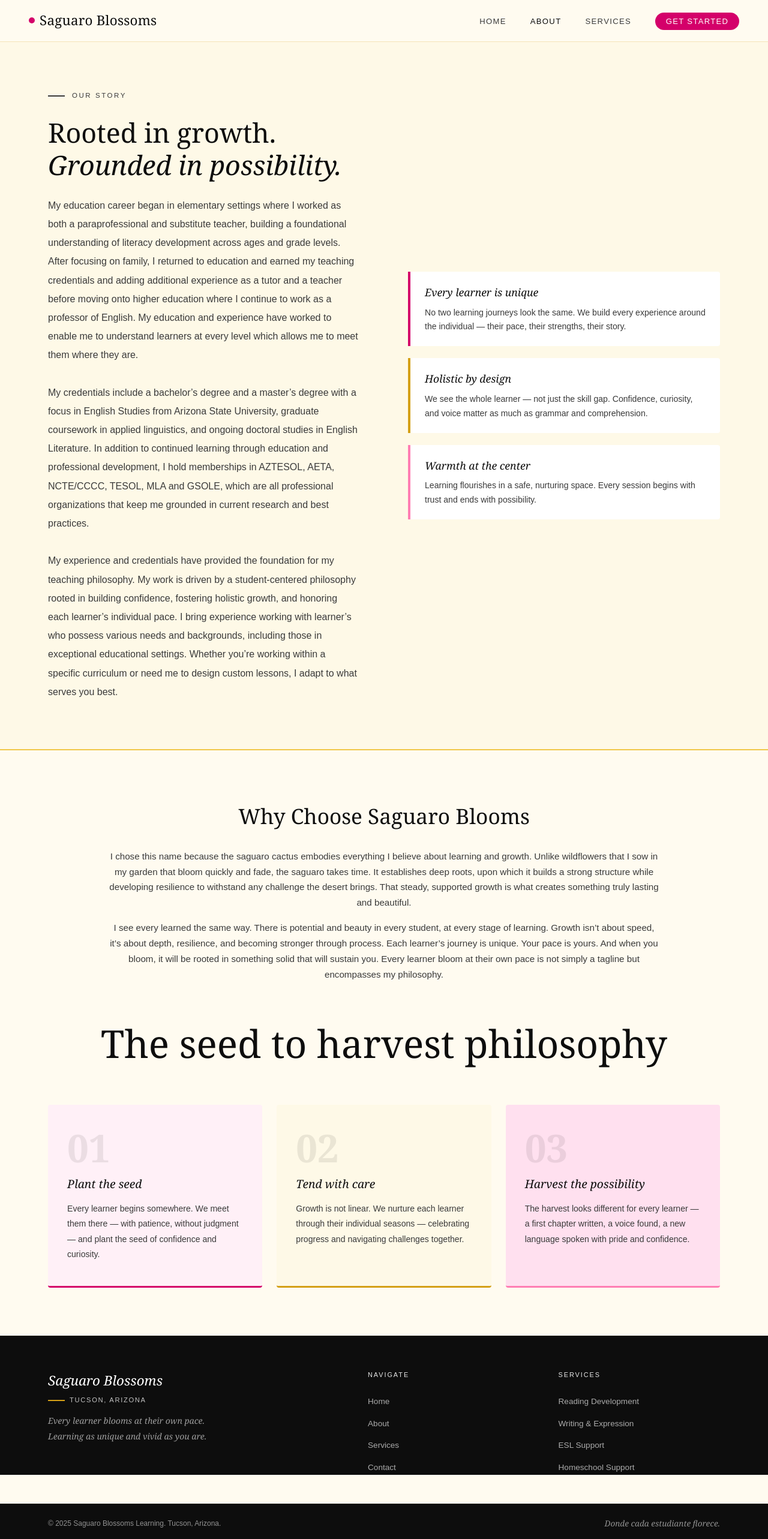
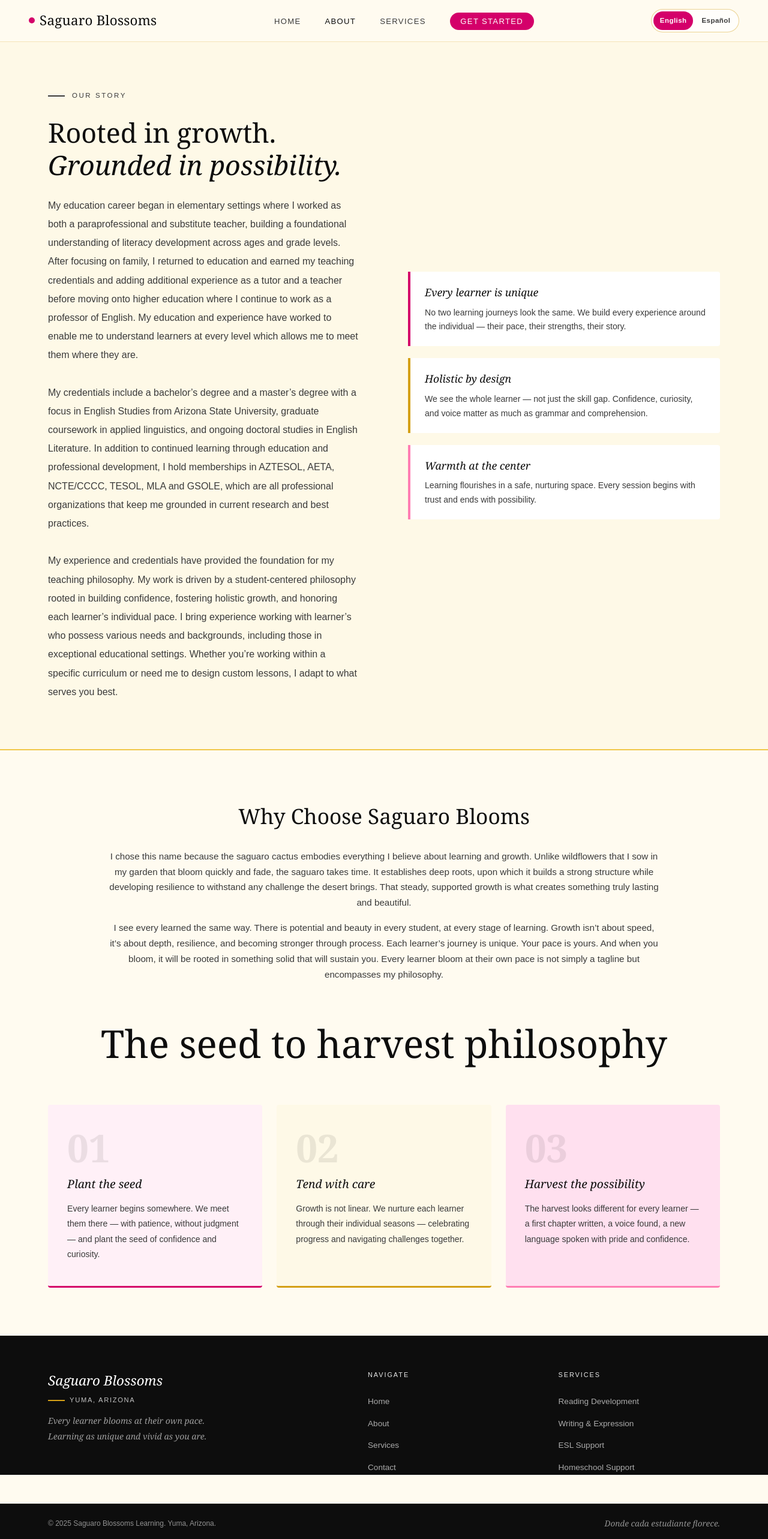
Before and after one commit to MarcoFernstaedt/cynthia-tutoring-platform, a Next.js app: page /about in a window 1280 px wide. Shown: the top 2566 px of the page at 60% size. Built offline with nearby package versions, Linux system fonts and the light colour scheme.

Commit message:
feat: add bilingual toggle and client revisions

```diff
--- a/app/exact-site.tsx
+++ b/app/exact-site.tsx
@@ -3,6 +3,7 @@
 import { FormEvent, useState } from 'react'
 
 type PageName = 'home' | 'about' | 'services' | 'contact'
+type Language = 'en' | 'es'
 const pages: PageName[] = ['home', 'about', 'services', 'contact']
 
 function cx(active: boolean) {
@@ -11,8 +12,51 @@
 
 export default function ExactSaguaroSite({ initialPage = 'home' }: { initialPage?: PageName }) {
   const [activePage, setActivePage] = useState<PageName>(initialPage)
+  const [language, setLanguage] = useState<Language>('en')
   const [submitted, setSubmitted] = useState(false)
   const [menuOpen, setMenuOpen] = useState(false)
+
+  const copy = {
+    en: {
+      home: 'Home', about: 'About', services: 'Services', getStarted: 'Get Started',
+      location: 'Yuma, Arizona', heroTitle: <>Where every<br />learner <em>blossoms</em><br />at their own pace</>,
+      heroTagline: 'Learning as unique and vivid as the saguaro blossom. Rooted in growth. Grounded in possibility.',
+      begin: 'Begin Your Journey', explore: 'Explore Services',
+      strip: ['Nurturing readers', 'Nurturing writers', 'Nurturing confidence', 'K–12 · College · Adult · ESL · Homeschool', 'Donde cada estudiante florece'],
+      featuresTitle: <>Learning for <em>every</em> season of life</>,
+      featuresSub: 'From kindergarten to adulthood — every learner finds their harvest here',
+      contactLocation: <>Yuma, Arizona<br />Serving the greater Arizona area</>,
+      footerTagline: <>Every learner blooms at their own pace.<br />Learning as unique and vivid as you are.</>,
+      packageHeading: 'Commitment discounts available', packageTag: 'Packages',
+      packageBullets: [
+        'Small groups are $30/hour per individual.',
+        'Family rates keep the initial rate as stated, with additional members receiving $5 off for the second and subsequent learners.',
+        'Customized asynchronous packages are $250–$300 depending on grade level and need.',
+        'Six- and eight-week commitments receive 10% off; twelve-week commitments receive 15% off.',
+        'A 24-hour cancellation policy applies, with a cancellation fee of ½ the standard rate for cancellations not made within 24 hours.',
+      ],
+    },
+    es: {
+      home: 'Inicio', about: 'Acerca de', services: 'Servicios', getStarted: 'Comenzar',
+      location: 'Yuma, Arizona', heroTitle: <>Donde cada<br />estudiante <em>florece</em><br />a su propio ritmo</>,
+      heroTagline: 'Aprendizaje tan único y vivo como la flor del saguaro. Con raíces en el crecimiento y basado en la posibilidad.',
+      begin: 'Comienza tu camino', explore: 'Explorar servicios',
+      strip: ['Lectores en crecimiento', 'Escritores en crecimiento', 'Confianza en crecimiento', 'K–12 · Universidad · Adultos · ESL · Educación en casa', 'Donde cada estudiante florece a su propio ritmo'],
+      featuresTitle: <>Aprendizaje para <em>cada</em> etapa de la vida</>,
+      featuresSub: 'Desde kínder hasta la adultez — cada estudiante encuentra aquí su cosecha',
+      contactLocation: <>Yuma, Arizona<br />Sirviendo al área de Arizona</>,
+      footerTagline: <>Cada estudiante florece a su propio ritmo.<br />Aprendizaje tan único y vivo como tú.</>,
+      packageHeading: 'Descuentos por compromiso disponibles', packageTag: 'Paquetes especiales',
+      packageBullets: [
+        'Grupos pequeños: $30 por hora por persona.',
+        'Las tarifas familiares mantienen la tarifa inicial, con $5 de descuento para el segundo estudiante y cada estudiante adicional.',
+        'Los paquetes asincrónicos personalizados cuestan $250–$300 según el grado y la necesidad.',
+        'Los compromisos de seis y ocho semanas reciben 10% de descuento; los compromisos de doce semanas reciben 15% de descuento.',
+        'Se aplica una política de cancelación de 24 horas, con una tarifa de cancelación de la mitad de la tarifa estándar si no se cancela con 24 horas de anticipación.',
+      ],
+    },
+  } satisfies Record<Language, Record<string, unknown>>
+  const t = copy[language] as typeof copy.en
 
   function showPage(pageName: PageName) {
     setActivePage(pageName)
@@ -56,7 +100,7 @@
                 aria-current={activePage === page ? 'page' : undefined}
                 onClick={(event) => { event.preventDefault(); showPage(page) }}
               >
-                {page === 'home' ? 'Home' : page === 'about' ? 'About' : 'Services'}
+                {page === 'home' ? t.home : page === 'about' ? t.about : t.services}
               </a>
             </li>
           ))}
@@ -68,10 +112,14 @@
               aria-current={activePage === 'contact' ? 'page' : undefined}
               onClick={(event) => { event.preventDefault(); showPage('contact') }}
             >
-              Get Started
+              {t.getStarted}
             </a>
           </li>
         </ul>
+        <div className="language-toggle" role="group" aria-label="Switch site language">
+          <button type="button" className={language === 'en' ? 'active' : undefined} aria-pressed={language === 'en'} onClick={() => setLanguage('en')}>English</button>
+          <button type="button" className={language === 'es' ? 'active' : undefined} aria-pressed={language === 'es'} onClick={() => setLanguage('es')}>Español</button>
+        </div>
         <button
           className="mobile-menu-backdrop"
           type="button"
@@ -82,21 +130,21 @@
         />
       </nav>
 
-      <main id="main-content">
+      <main id="main-content" lang={language}>
         {/* ===== HOME ===== */}
         <div className={`page ${activePage === 'home' ? 'active' : ''}`} id="page-home">
           <section className="hero" aria-labelledby="home-title">
             <div className="hero-left">
-              <div className="eyebrow">Tucson, Arizona</div>
+              <div className="eyebrow">{t.location}</div>
               <h1 className="hero-h1" id="home-title">
-                Where every<br />learner <em>blossoms</em><br />at their own pace
+                {t.heroTitle}
               </h1>
               <p className="hero-tagline">
-                Learning as unique and vivid as the saguaro blossom. Rooted in growth. Grounded in possibility.
+                {t.heroTagline}
               </p>
               <div className="hero-actions">
-                <button className="btn-primary" type="button" onClick={() => showPage('contact')}>Begin Your Journey</button>
-                <button className="btn-secondary" type="button" onClick={() => showPage('services')}>Explore Services</button>
+                <button className="btn-primary" type="button" onClick={() => showPage('contact')}>{t.begin}</button>
+                <button className="btn-secondary" type="button" onClick={() => showPage('services')}>{t.explore}</button>
               </div>
             </div>
             <div className="hero-right">
@@ -120,21 +168,18 @@
           </section>
 
           <div className="tagline-strip" aria-label="Learning support focus areas">
-            <span className="tagline-strip-text">Nurturing readers</span>
-            <span className="tagline-strip-dot" aria-hidden="true"></span>
-            <span className="tagline-strip-text">Nurturing writers</span>
-            <span className="tagline-strip-dot" aria-hidden="true"></span>
-            <span className="tagline-strip-text">Nurturing confidence</span>
-            <span className="tagline-strip-dot" aria-hidden="true"></span>
-            <span className="tagline-strip-text">K–12 · College · Adult · ESL · Homeschool</span>
-            <span className="tagline-strip-dot" aria-hidden="true"></span>
-            <span className="tagline-strip-text">Donde cada estudiante florece</span>
+            {t.strip.map((item, index) => (
+              <span key={item} className="tagline-strip-group">
+                <span className="tagline-strip-text">{item}</span>
+                {index < t.strip.length - 1 && <span className="tagline-strip-dot" aria-hidden="true"></span>}
+              </span>
+            ))}
           </div>
 
           <section className="features" aria-labelledby="features-title">
             <div className="features-header">
-              <h2 className="section-title" id="features-title">Learning for <em>every</em> season of life</h2>
-              <p className="section-sub">From kindergarten to adulthood — every learner finds their harvest here</p>
+              <h2 className="section-title" id="features-title">{t.featuresTitle}</h2>
+              <p className="section-sub">{t.featuresSub}</p>
             </div>
             <div className="features-grid">
               <div className="feature-card">
@@ -306,9 +351,21 @@
                 <p>English language, reading, writing, workplace communication, and confidence-building support.</p>
               </div>
               <div className="service-card">
-                <span className="service-tag">Packages</span>
-                <h3>Commitment discounts available</h3>
-                <p>Small groups are $30/hour per individual. Family rates keep the initial rate as stated, with additional members receiving $5 off for the second and subsequent learners. Customized asynchronous packages are $250–$300 depending on grade level and need. Six- and eight-week commitments receive 10% off; twelve-week commitments receive 15% off. A 24-hour cancellation policy applies, with a cancellation fee of ½ the standard rate for cancellations not made within 24 hours.</p>
+                <span className="service-tag">{t.packageTag}</span>
+                <h3>{t.packageHeading}</h3>
+                {language === 'en' ? (
+                  <ul className="service-list special-packages-list">
+                    <li>Small groups are $30/hour per individual.</li>
+                    <li>Family rates keep the initial rate as stated, with additional members receiving $5 off for the second and subsequent learners.</li>
+                    <li>Customized asynchronous packages are $250–$300 depending on grade level and need.</li>
+                    <li>Six- and eight-week commitments receive 10% off; twelve-week commitments receive 15% off.</li>
+                    <li>A 24-hour cancellation policy applies, with a cancellation fee of ½ the standard rate for cancellations not made within 24 hours.</li>
+                  </ul>
+                ) : (
+                  <ul className="service-list special-packages-list" aria-label="Paquetes especiales">
+                    {t.packageBullets.map((item) => <li key={item}>{item}</li>)}
+                  </ul>
+                )}
               </div>
             </div>
           </section>
@@ -328,7 +385,7 @@
               <div className="contact-details">
                 <div className="contact-row">
                   <span className="contact-row-label">Location</span>
-                  <span className="contact-row-val">Tucson, Arizona<br />Serving the greater Arizona area</span>
+                  <span className="contact-row-val">{t.contactLocation}</span>
                 </div>
                 <div className="contact-row">
                   <span className="contact-row-label">Sessions</span>
@@ -397,11 +454,10 @@
           <div className="footer-brand-name">Saguaro Blossoms</div>
           <div style={{ display: 'flex', alignItems: 'center', gap: '0.5rem', marginTop: '0.25rem' }}>
             <div style={{ width: 28, height: 1.5, background: 'var(--gold)' }} aria-hidden="true"></div>
-            <span style={{ fontSize: '0.7rem', letterSpacing: '0.15em', textTransform: 'uppercase', color: 'rgba(255,255,255,0.75)' }}>Tucson, Arizona</span>
+            <span style={{ fontSize: '0.7rem', letterSpacing: '0.15em', textTransform: 'uppercase', color: 'rgba(255,255,255,0.75)' }}>Yuma, Arizona</span>
           </div>
           <div className="footer-brand-tagline">
-            Every learner blooms at their own pace.<br />
-            Learning as unique and vivid as you are.
+            {t.footerTagline}
           </div>
         </div>
         <div>
@@ -424,7 +480,7 @@
         </div>
       </footer>
       <div className="footer-bottom">
-        <span className="footer-copy">© 2025 Saguaro Blossoms Learning. Tucson, Arizona.</span>
+        <span className="footer-copy">© 2025 Saguaro Blossoms Learning. Yuma, Arizona.</span>
         <span className="footer-bilingual">Donde cada estudiante florece.</span>
       </div>
     </>
--- a/app/globals.css
+++ b/app/globals.css
@@ -975,6 +975,34 @@
 .mobile-menu-toggle, .mobile-menu-backdrop { display: none; }
 html, body { overflow-x: hidden; }
 img, svg, canvas, video { max-width: 100%; }
+.language-toggle {
+  display: inline-flex;
+  align-items: center;
+  gap: 0.25rem;
+  padding: 0.2rem;
+  border: 1px solid rgba(212, 160, 23, 0.45);
+  border-radius: 999px;
+  background: rgba(255, 255, 255, 0.72);
+}
+.language-toggle button {
+  border: 0;
+  border-radius: 999px;
+  background: transparent;
+  color: var(--muted);
+  cursor: pointer;
+  font-family: var(--font-body);
+  font-size: 0.72rem;
+  font-weight: 700;
+  letter-spacing: 0.04em;
+  padding: 0.35rem 0.65rem;
+}
+.language-toggle button.active,
+.language-toggle button[aria-pressed="true"] {
+  background: var(--pink);
+  color: var(--white);
+}
+.tagline-strip-group { display: contents; }
+.special-packages-list { margin-top: 0.75rem; }
 
 @media (max-width: 1100px) {
   nav { padding: 0 2rem; }
@@ -995,6 +1023,15 @@
     flex-wrap: nowrap;
   }
   .nav-brand { font-size: clamp(1.02rem, 4.6vw, 1.22rem); min-width: 0; }
+  .language-toggle {
+    order: 3;
+    position: absolute;
+    top: 78px;
+    right: 1rem;
+    z-index: 102;
+    background: var(--ivory);
+  }
+  .language-toggle button { font-size: 0.68rem; padding: 0.32rem 0.55rem; }
   .mobile-menu-toggle {
     display: inline-flex;
     width: 44px;
--- a/app/layout.tsx
+++ b/app/layout.tsx
@@ -3,7 +3,7 @@
 
 export const metadata: Metadata = {
   title: 'Saguaro Blossoms Learning',
-  description: 'Learning as unique and vivid as the saguaro blossom. Saguaro Blossoms Learning supports readers, writers, ESL learners, homeschool families, college students, and adult learners in Tucson, Arizona.',
+  description: 'Learning as unique and vivid as the saguaro blossom. Saguaro Blossoms Learning supports readers, writers, ESL learners, homeschool families, college students, and adult learners in Yuma, Arizona.',
 }
 
 export default function RootLayout({ children }: { children: React.ReactNode }) {
--- a/components/site.tsx
+++ b/components/site.tsx
@@ -63,7 +63,7 @@
           <div className="footer-brand-name">Saguaro Blossoms</div>
           <div style={{ display: 'flex', alignItems: 'center', gap: '0.5rem', marginTop: '0.25rem' }}>
             <div style={{ width: 28, height: 1.5, background: 'var(--gold)' }} aria-hidden="true" />
-            <span style={{ fontSize: '0.7rem', letterSpacing: '0.15em', textTransform: 'uppercase', color: 'rgba(255,255,255,0.75)' }}>Tucson, Arizona</span>
+            <span style={{ fontSize: '0.7rem', letterSpacing: '0.15em', textTransform: 'uppercase', color: 'rgba(255,255,255,0.75)' }}>Yuma, Arizona</span>
           </div>
           <div className="footer-brand-tagline">
             Every learner blooms at their own pace.<br />
@@ -90,7 +90,7 @@
         </div>
       </footer>
       <div className="footer-bottom">
-        <span className="footer-copy">© 2025 Saguaro Blossoms Learning. Tucson, Arizona.</span>
+        <span className="footer-copy">© 2025 Saguaro Blossoms Learning. Yuma, Arizona.</span>
         <span className="footer-bilingual">Donde cada estudiante florece.</span>
       </div>
     </>
```
Also changed, not shown: tests/content-contract.mjs (+16 -0 lines).
